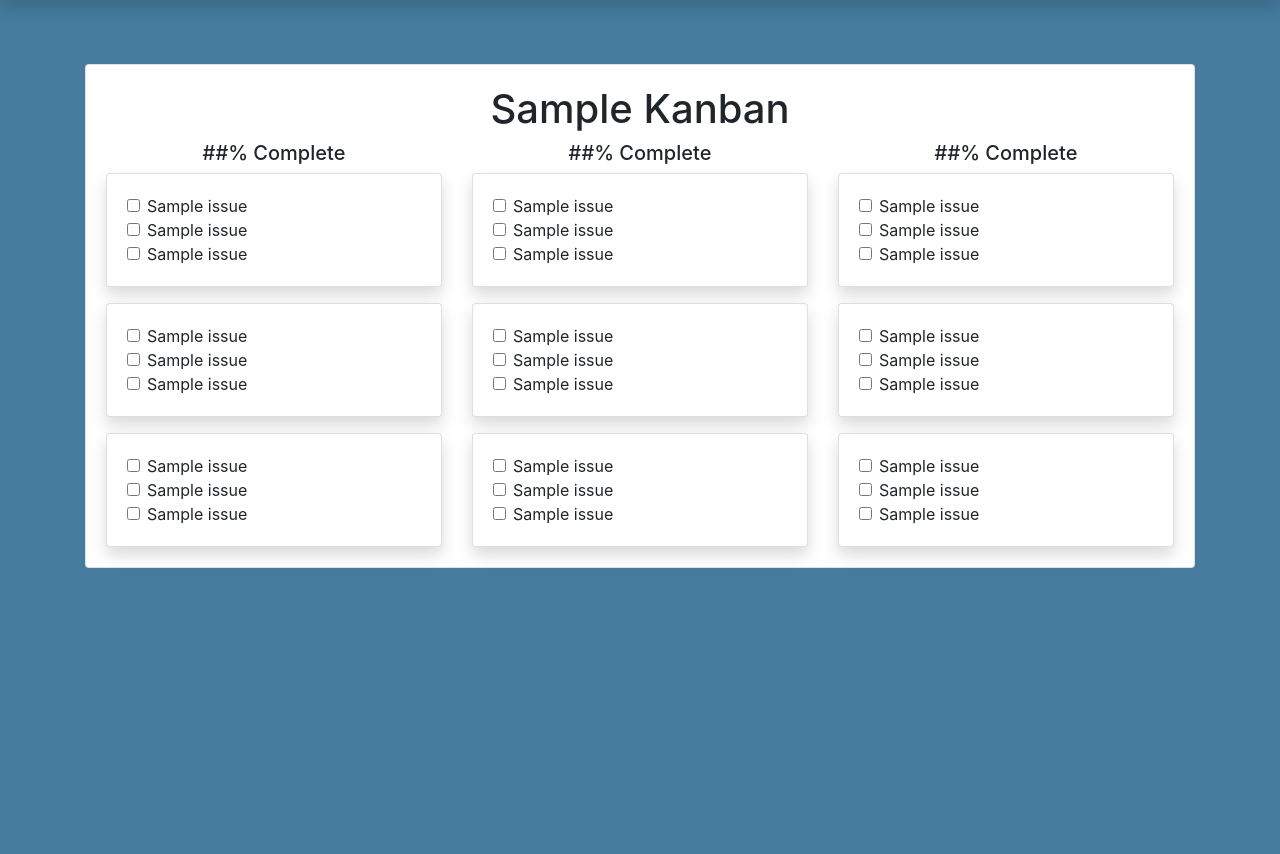
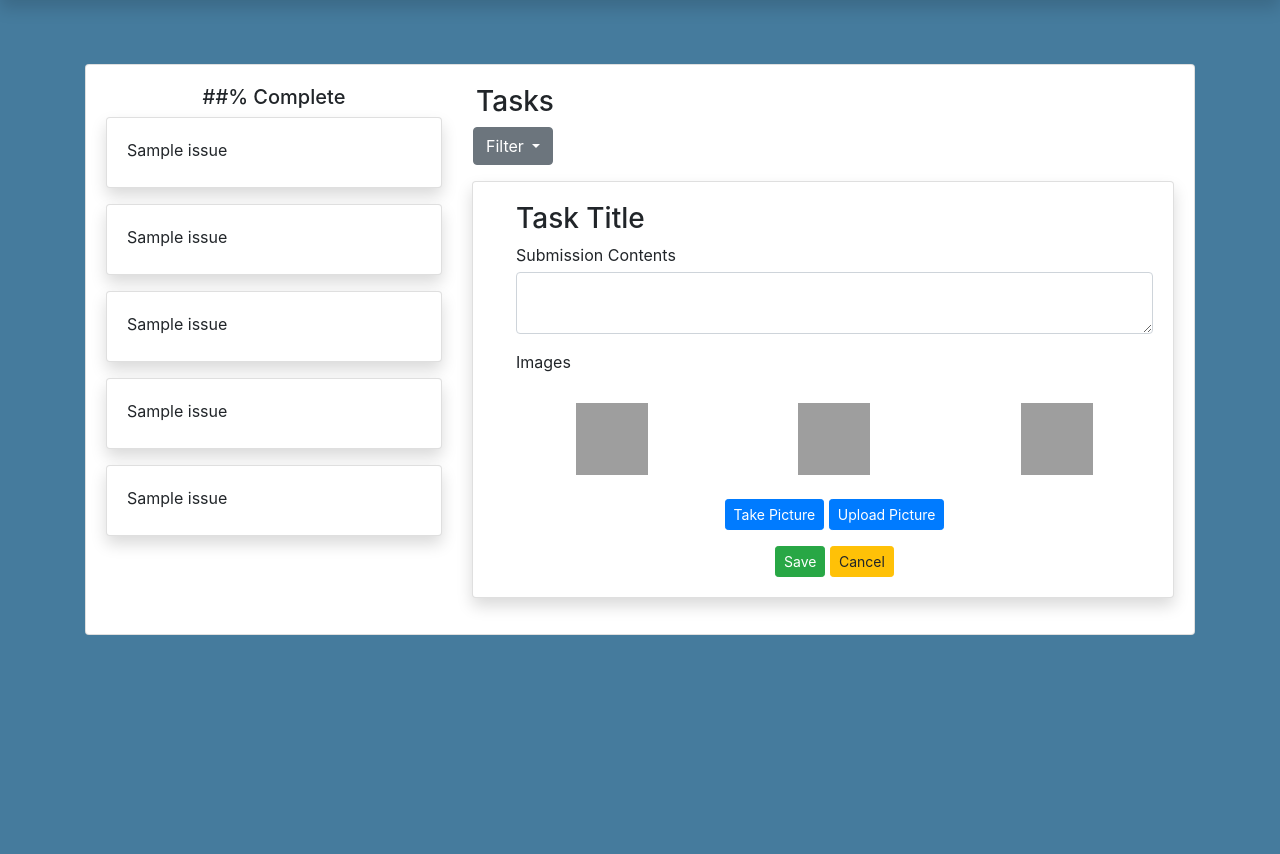
Before and after one commit to NoahLE/collaboration-tool, a Django app: page /gui/kanban/edit/ in a window 1280 px wide. Shown: the part 56-910 px from the top of the page. Run offline with Django 3.2, Linux system fonts and the light colour scheme; some libraries are stand-ins or nearby versions; grey boxes are pictures that could not be loaded.

Commit message:
Edit draft done

```diff
--- a/jake_collab/gui/templates/gui/kanban-edit.html
+++ b/jake_collab/gui/templates/gui/kanban-edit.html
@@ -13,11 +13,6 @@
 <main role="main" class="container mt-5">
   <div class="card">
     <div class="card-body">
-      <div class="row">
-        <div class="col text-center">
-          <h1>Sample Kanban</h1>
-        </div>
-      </div>
 
       <div class="row">
         <div class="col-4">
@@ -25,229 +20,116 @@
 
           <div class="card mb-3 shadow">
             <div class="card-body">
-              <div class="form-check">
-                <input class="form-check-input" type="checkbox" value="">
-                <label class="form-check-label">
-                  Sample issue
-                </label>
+              <p>Sample issue</p>
+            </div>
+          </div>
 
-                <br>
+          <div class="card mb-3 shadow">
+            <div class="card-body">
+              <p>Sample issue</p>
+            </div>
+          </div>
 
-                <input class="form-check-input" type="checkbox" value="">
-                <label class="form-check-label">
-                  Sample issue
-                </label>
+          <div class="card mb-3 shadow">
+            <div class="card-body">
+              <p>Sample issue</p>
+            </div>
+          </div>
 
-                <br>
+          <div class="card mb-3 shadow">
+            <div class="card-body">
+              <p>Sample issue</p>
+            </div>
+          </div>
 
-                <input class="form-check-input" type="checkbox" value="">
-                <label class="form-check-label">
-                  Sample issue
-                </label>
+          <div class="card mb-3 shadow">
+            <div class="card-body">
+              <p>Sample issue</p>
+            </div>
+          </div>
+        </div>
+
+        <div class="col-8">
+          <div class="row ml-1">
+            <h3>Tasks</h3>
+          </div>
+
+          <div class="row mb-3">
+            <div class="dropdown ml-3">
+              <button
+                class="btn btn-secondary dropdown-toggle"
+                type="button"
+                id="dropdownMenuButton"
+                data-toggle="dropdown"
+                aria-haspopup="true"
+                aria-expanded="false"
+              >
+                Filter
+              </button>
+
+              <div class="dropdown-menu" aria-labelledby="dropdownMenuButton">
+                <a class="dropdown-item" href="#">Active Items</a>
+                <a class="dropdown-item" href="#">Assigned to me</a>
+                <a class="dropdown-item" href="#">Something else here</a>
               </div>
             </div>
           </div>
 
           <div class="card mb-3 shadow">
             <div class="card-body">
-              <div class="form-check">
-                <input class="form-check-input" type="checkbox" value="">
-                <label class="form-check-label">
-                  Sample issue
-                </label>
+              <div class="row ml-2">
+                <div class="col-12">
+                  <h3>Task Title</h3>
+                </div>
 
-                <br>
+                <div class="col-12 mb-3">
+                  <p>Submission Contents</p>
 
-                <input class="form-check-input" type="checkbox" value="">
-                <label class="form-check-label">
-                  Sample issue
-                </label>
-
-                <br>
-
-                <input class="form-check-input" type="checkbox" value="">
-                <label class="form-check-label">
-                  Sample issue
-                </label>
-              </div>
+                  <div class="input-group">
+                    <textarea class="form-control" aria-label="With textarea"></textarea>
                   </div>
                 </div>
 
-          <div class="card shadow">
-            <div class="card-body">
-              <div class="form-check">
-                <input class="form-check-input" type="checkbox" value="">
-                <label class="form-check-label">
-                  Sample issue
-                </label>
+                <div class="col-12">
+                  <p>Images</p>
+                </div>
 
-                <br>
+                <div class="col-12">
+                  <div class="row justify-content-between">
+                    <img
+                      class="mb-4 mx-auto mt-4"
+                      src="{% static 'img/placeholder.png' %}"
+                      alt=""
+                      width="72"
+                      height="72"
+                    />
 
-                <input class="form-check-input" type="checkbox" value="">
-                <label class="form-check-label">
-                  Sample issue
-                </label>
+                    <img
+                      class="mb-4 mx-auto mt-4"
+                      src="{% static 'img/placeholder.png' %}"
+                      alt=""
+                      width="72"
+                      height="72"
+                    />
 
-                <br>
-
-                <input class="form-check-input" type="checkbox" value="">
-                <label class="form-check-label">
-                  Sample issue
-                </label>
-              </div>
-            </div>
+                    <img
+                      class="mb-4 mx-auto mt-4"
+                      src="{% static 'img/placeholder.png' %}"
+                      alt=""
+                      width="72"
+                      height="72"
+                    />
                   </div>
                 </div>
 
-        <div class="col-4">
-          <h5 class="text-center">##% Complete</h5>
-
-          <div class="card mb-3 shadow">
-            <div class="card-body">
-              <div class="form-check">
-                <input class="form-check-input" type="checkbox" value="">
-                <label class="form-check-label">
-                  Sample issue
-                </label>
-
-                <br>
-
-                <input class="form-check-input" type="checkbox" value="">
-                <label class="form-check-label">
-                  Sample issue
-                </label>
-
-                <br>
-
-                <input class="form-check-input" type="checkbox" value="">
-                <label class="form-check-label">
-                  Sample issue
-                </label>
-              </div>
-            </div>
+                <div class="col-12 mb-3 text-center">
+                  <button type="button" class="btn btn-primary btn-sm">Take Picture</button>
+                  <button type="button" class="btn btn-primary btn-sm">Upload Picture</button>
                 </div>
 
-          <div class="card mb-3 shadow">
-            <div class="card-body">
-              <div class="form-check">
-                <input class="form-check-input" type="checkbox" value="">
-                <label class="form-check-label">
-                  Sample issue
-                </label>
-
-                <br>
-
-                <input class="form-check-input" type="checkbox" value="">
-                <label class="form-check-label">
-                  Sample issue
-                </label>
-
-                <br>
-
-                <input class="form-check-input" type="checkbox" value="">
-                <label class="form-check-label">
-                  Sample issue
-                </label>
-              </div>
-            </div>
-          </div>
-
-          <div class="card shadow">
-            <div class="card-body">
-              <div class="form-check">
-                <input class="form-check-input" type="checkbox" value="">
-                <label class="form-check-label">
-                  Sample issue
-                </label>
-
-                <br>
-
-                <input class="form-check-input" type="checkbox" value="">
-                <label class="form-check-label">
-                  Sample issue
-                </label>
-
-                <br>
-
-                <input class="form-check-input" type="checkbox" value="">
-                <label class="form-check-label">
-                  Sample issue
-                </label>
-              </div>
-            </div>
-          </div>
-        </div>
-
-        <div class="col-4">
-          <h5 class="text-center">##% Complete</h5>
-
-          <div class="card mb-3 shadow">
-            <div class="card-body">
-              <div class="form-check">
-                <input class="form-check-input" type="checkbox" value="">
-                <label class="form-check-label">
-                  Sample issue
-                </label>
-
-                <br>
-
-                <input class="form-check-input" type="checkbox" value="">
-                <label class="form-check-label">
-                  Sample issue
-                </label>
-
-                <br>
-
-                <input class="form-check-input" type="checkbox" value="">
-                <label class="form-check-label">
-                  Sample issue
-                </label>
-              </div>
-            </div>
-          </div>
-
-          <div class="card mb-3 shadow">
-            <div class="card-body">
-              <div class="form-check">
-                <input class="form-check-input" type="checkbox" value="">
-                <label class="form-check-label">
-                  Sample issue
-                </label>
-
-                <br>
-
-                <input class="form-check-input" type="checkbox" value="">
-                <label class="form-check-label">
-                  Sample issue
-                </label>
-
-                <br>
-
-                <input class="form-check-input" type="checkbox" value="">
-                <label class="form-check-label">
-                  Sample issue
-                </label>
-              </div>
-            </div>
-          </div>
-
-          <div class="card shadow">
-            <div class="card-body">
-              <div class="form-check">
-                <input class="form-check-input" type="checkbox" value="">
-                <label class="form-check-label">
-                  Sample issue
-                </label>
-                <br>
-                <input class="form-check-input" type="checkbox" value="">
-                <label class="form-check-label">
-                  Sample issue
-                </label>
-                <br>
-                <input class="form-check-input" type="checkbox" value="">
-                <label class="form-check-label">
-                  Sample issue
-                </label>
+                <div class="col-12 text-center">
+                  <button type="button" class="btn btn-success btn-sm">Save</button>
+                  <button type="button" class="btn btn-warning btn-sm">Cancel</button>
                 </div>
               </div>
             </div>
```
Lines whose indentation alone changed are shown as unchanged.
